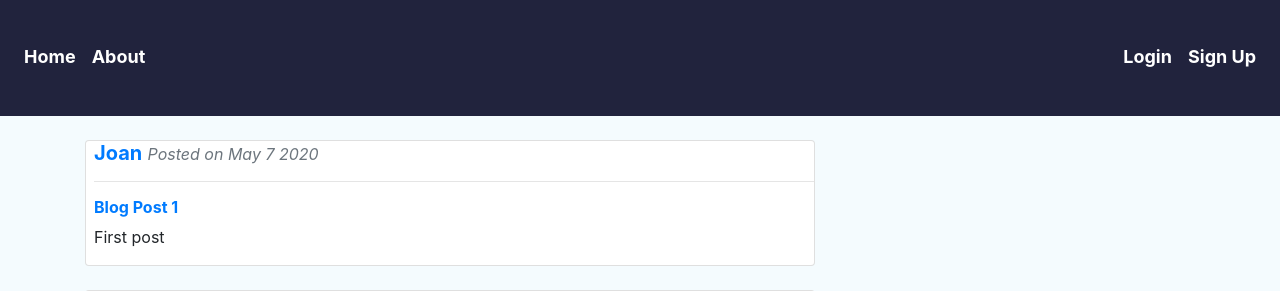
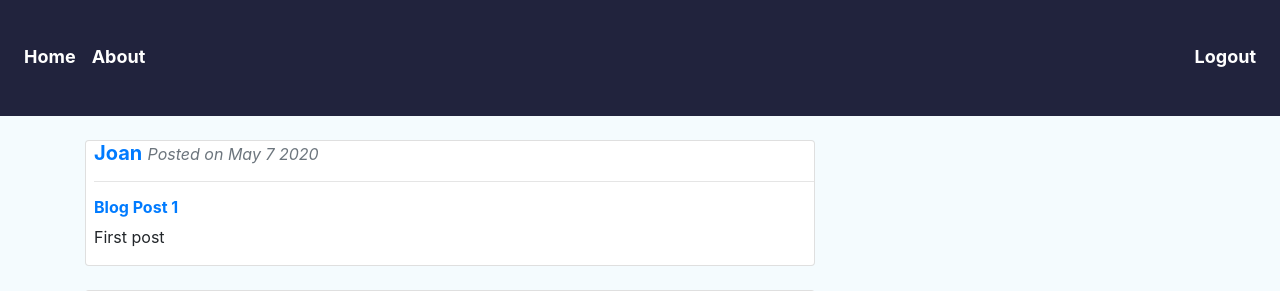
Before and after one commit to kelvinkyalo/mad-blogger, a Flask app: page / in a window 1280 px wide. Shown: the top 291 px of the page. Run offline with Flask 2, Linux system fonts and the light colour scheme; the visitor is signed in with stand-in values (Sample User, id 1); some libraries are stand-ins or nearby versions.

Commit message:
Updating the navbar

```diff
--- a/blog/templates/layout.html
+++ b/blog/templates/layout.html
@@ -23,8 +23,12 @@
                     <a href="{{ url_for('about') }}" class="nav-item nav-link" style="color: white;">About</a>
             </div>
             <div class="navbar-nav">
-                    <a href="{{ url_for('login') }}" class="nav-item nav-link" style="color: white;">Login</a>
-                    <a href="{{ url_for('register') }}" class="nav-item nav-link" style="color: white;">Sign Up</a>
+                {% if current_user.is_authenticated %}
+                <a href="{{ url_for('logout') }}" class="nav-item nav-link" style="color: white;">Logout</a>
+                {% else %}
+                <a href="{{ url_for('login') }}" class="nav-item nav-link" style="color: white;">Login</a>
+                <a href="{{ url_for('register') }}" class="nav-item nav-link" style="color: white;">Sign Up</a>
+                {% endif %}
             </div>
         </nav>
     </header>
```
